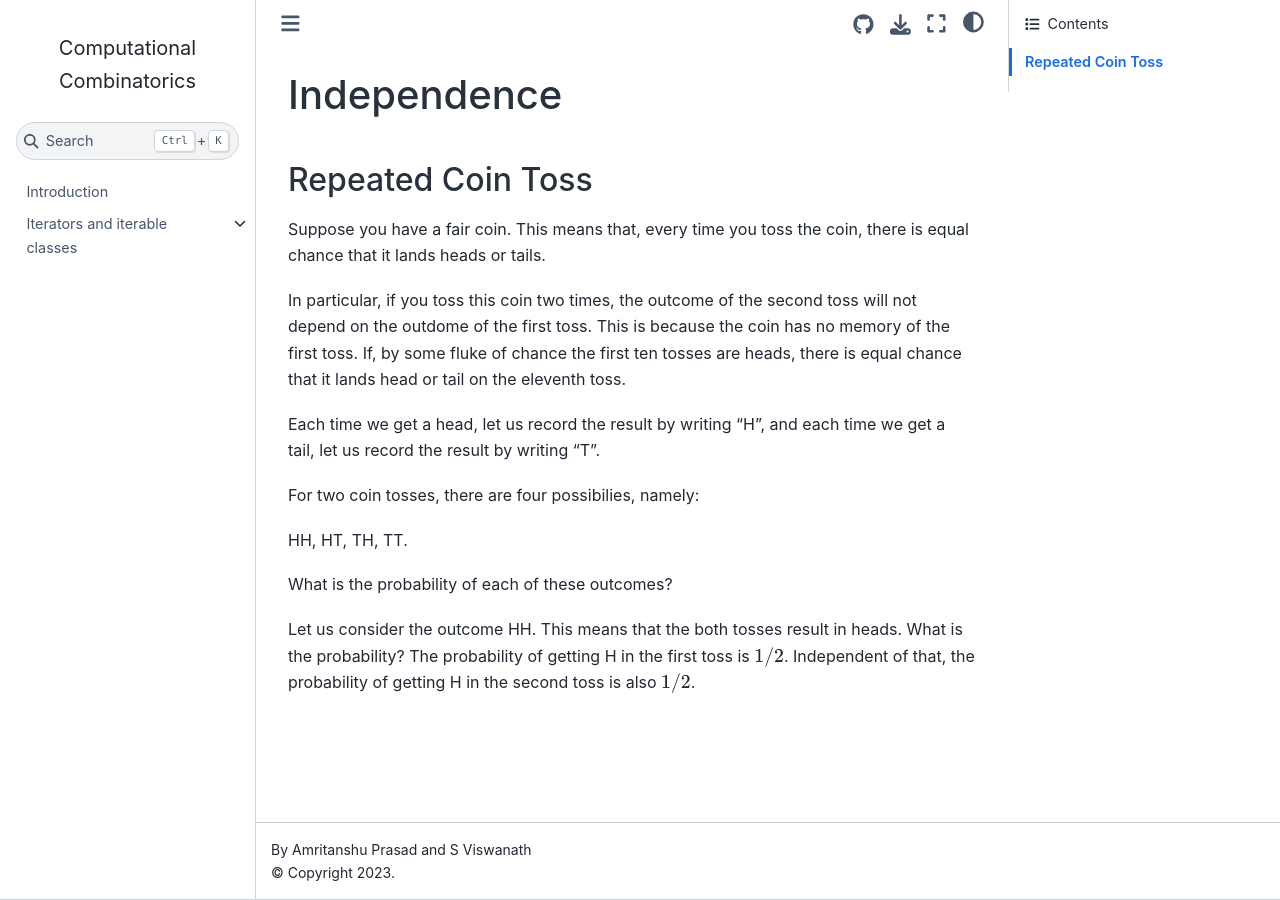
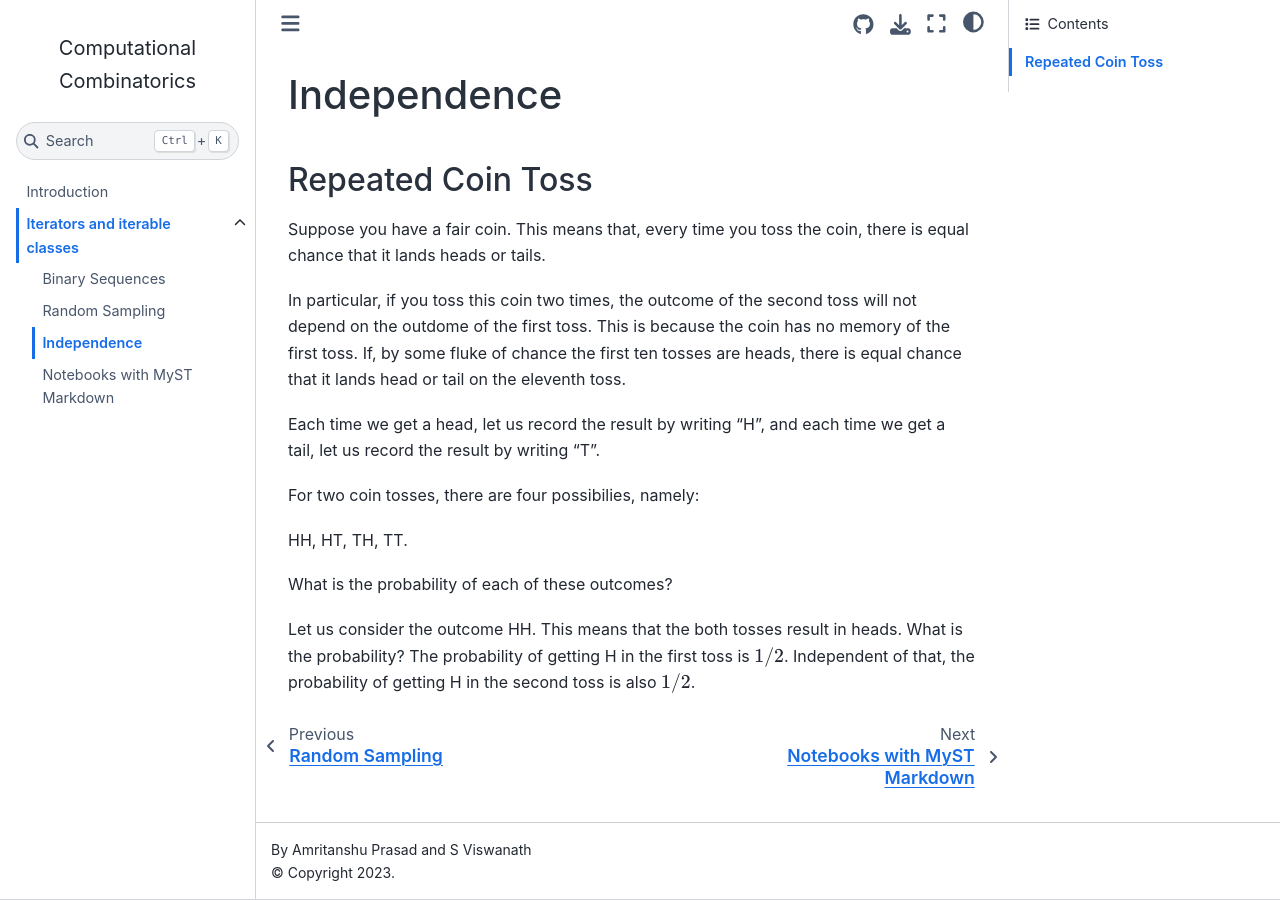
Before and after one commit to amritanshu-prasad/computational-combinatorics, a Jupyter Book: the page built from independence.md, in a window 1280 px wide. Built offline with Jupyter Book 1.0.4 settings and Sphinx 7.4.7 and the Sphinx Book theme 1.1.4, drawn with Linux system fonts in a browser that asks for light colours.

Commit message:
added independence to toc

```diff
--- a/_toc.yml
+++ b/_toc.yml
@@ -8,4 +8,5 @@ chapters:
   sections:
   - file: binary-sequences
   - file: random-binary-sequence
+  - file: independence
   - file: markdown-notebooks
```
